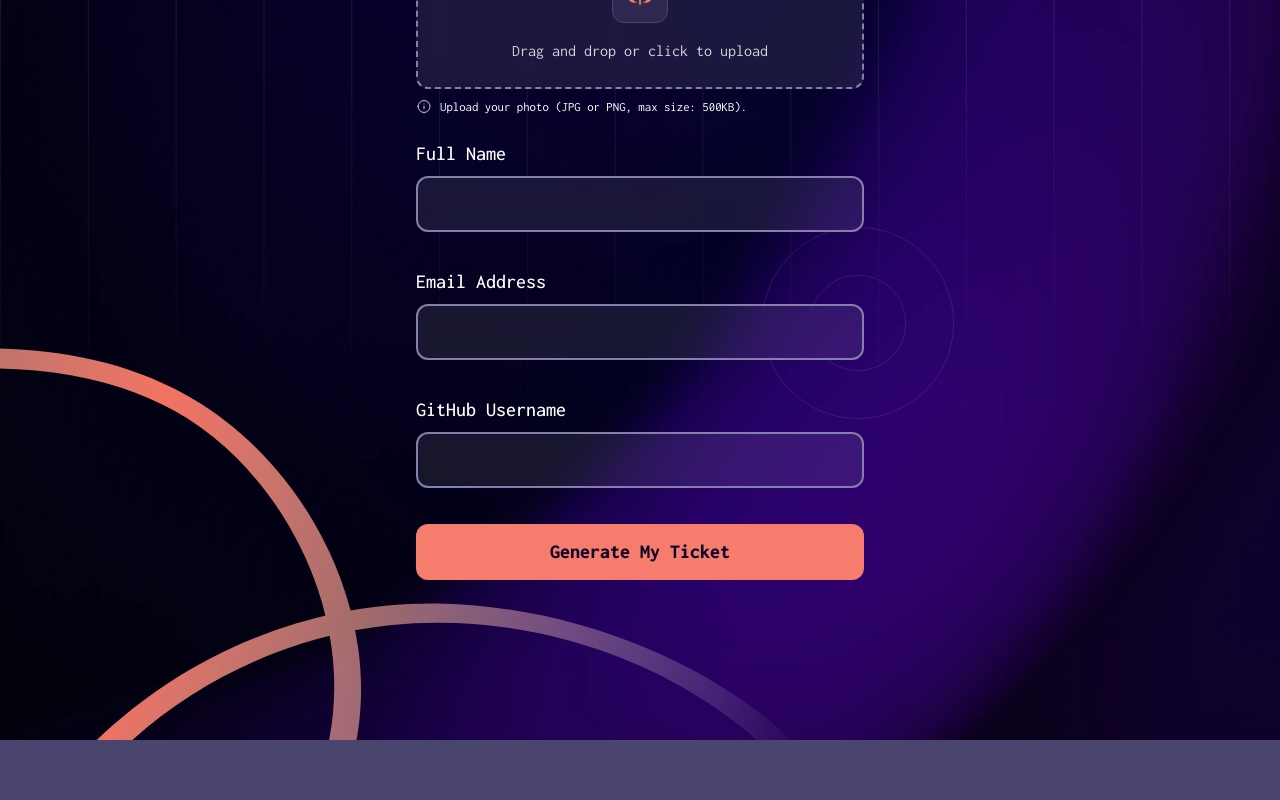
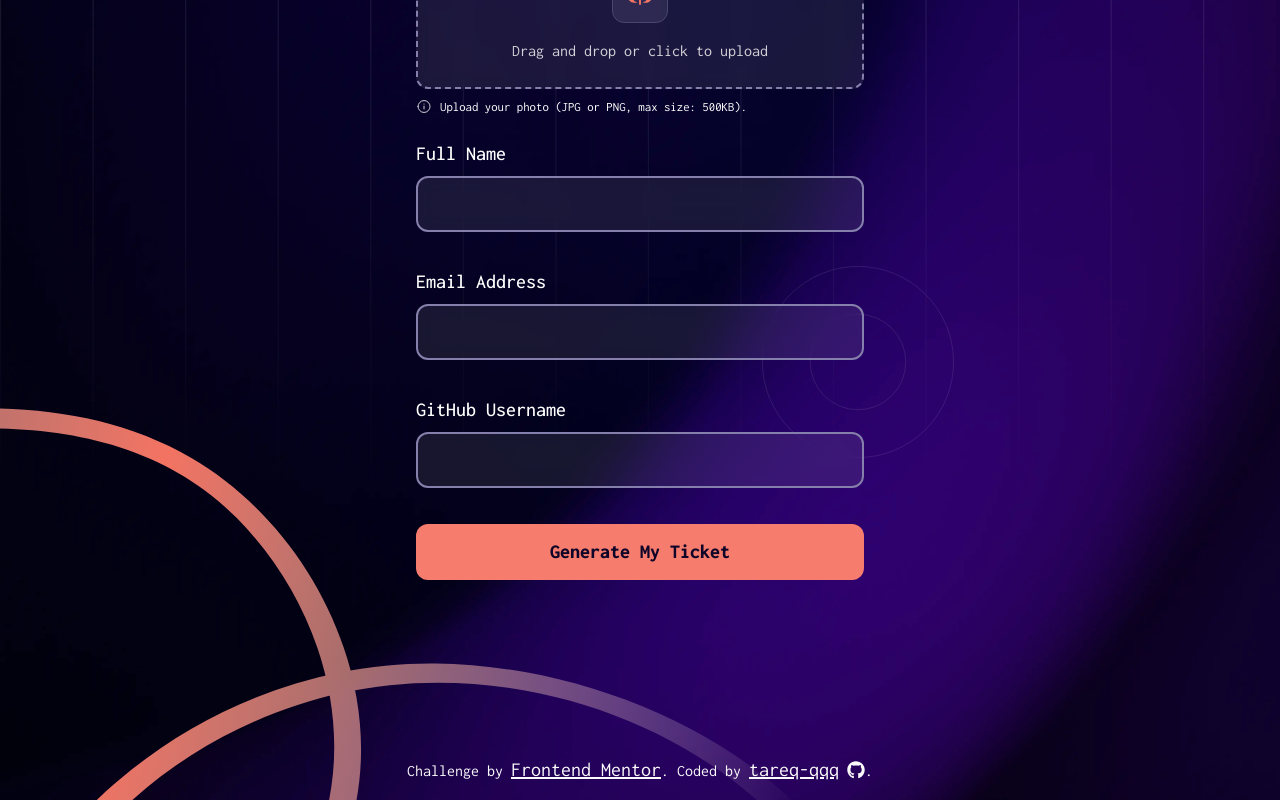
Before and after one commit to tareq-qqq/frontend-mentor-conference-ticket-generator, a React (Vite) app: page / in a window 1280 px wide. Shown: the part 370-1170 px from the top of the page. Before the commit the page ends 1110 px from the top, so only its background shows below. Built offline with nearby package versions, Linux system fonts and the light colour scheme.

Commit message:
Add fronted mentor footer

```diff
--- a/src/App.tsx
+++ b/src/App.tsx
@@ -1,6 +1,7 @@
 import { Outlet } from "react-router";
 import { useLocation } from "react-router";
 import Logo from "../assets/images/logo-full.svg";
+import FrontendMentorFooter from "./components/ui/FrontendMentorFooter";
 
 function App() {
   const location = useLocation();
@@ -12,6 +13,8 @@ function App() {
       <img src={Logo} className="mx-auto w-40 py-8 md:w-40 lg:pb-12" />
 
       <Outlet />
+
+      <FrontendMentorFooter />
     </main>
   );
 }
--- /dev/null
+++ b/src/components/ui/FrontendMentorFooter.tsx
@@ -0,0 +1,36 @@
+function FrontendMentorFooter() {
+  return (
+    <div className="mx-auto max-w-xl p-4 text-center text-neutral-50">
+      Challenge by{" "}
+      <a
+        className="text-xl underline transition-all hover:text-orange-500"
+        href="https://www.frontendmentor.io?ref=challenge"
+        target="_blank"
+      >
+        Frontend Mentor
+      </a>
+      . Coded by{" "}
+      <span className="group inline-flex items-center gap-2 text-xl underline">
+        <a
+          href="https://github.com/tareq-qqq"
+          className="transition-all hover:text-orange-500"
+          target="_blank"
+        >
+          tareq-qqq
+        </a>
+        <svg
+          width="18"
+          height="18"
+          xmlns="http://www.w3.org/2000/svg"
+          viewBox="0 0 496 512"
+          className="fill-neutral-50 group-hover:fill-orange-500"
+        >
+          <path d="M165.9 397.4c0 2-2.3 3.6-5.2 3.6-3.3 .3-5.6-1.3-5.6-3.6 0-2 2.3-3.6 5.2-3.6 3-.3 5.6 1.3 5.6 3.6zm-31.1-4.5c-.7 2 1.3 4.3 4.3 4.9 2.6 1 5.6 0 6.2-2s-1.3-4.3-4.3-5.2c-2.6-.7-5.5 .3-6.2 2.3zm44.2-1.7c-2.9 .7-4.9 2.6-4.6 4.9 .3 2 2.9 3.3 5.9 2.6 2.9-.7 4.9-2.6 4.6-4.6-.3-1.9-3-3.2-5.9-2.9zM244.8 8C106.1 8 0 113.3 0 252c0 110.9 69.8 205.8 169.5 239.2 12.8 2.3 17.3-5.6 17.3-12.1 0-6.2-.3-40.4-.3-61.4 0 0-70 15-84.7-29.8 0 0-11.4-29.1-27.8-36.6 0 0-22.9-15.7 1.6-15.4 0 0 24.9 2 38.6 25.8 21.9 38.6 58.6 27.5 72.9 20.9 2.3-16 8.8-27.1 16-33.7-55.9-6.2-112.3-14.3-112.3-110.5 0-27.5 7.6-41.3 23.6-58.9-2.6-6.5-11.1-33.3 2.6-67.9 20.9-6.5 69 27 69 27 20-5.6 41.5-8.5 62.8-8.5s42.8 2.9 62.8 8.5c0 0 48.1-33.6 69-27 13.7 34.7 5.2 61.4 2.6 67.9 16 17.7 25.8 31.5 25.8 58.9 0 96.5-58.9 104.2-114.8 110.5 9.2 7.9 17 22.9 17 46.4 0 33.7-.3 75.4-.3 83.6 0 6.5 4.6 14.4 17.3 12.1C428.2 457.8 496 362.9 496 252 496 113.3 383.5 8 244.8 8zM97.2 352.9c-1.3 1-1 3.3 .7 5.2 1.6 1.6 3.9 2.3 5.2 1 1.3-1 1-3.3-.7-5.2-1.6-1.6-3.9-2.3-5.2-1zm-10.8-8.1c-.7 1.3 .3 2.9 2.3 3.9 1.6 1 3.6 .7 4.3-.7 .7-1.3-.3-2.9-2.3-3.9-2-.6-3.6-.3-4.3 .7zm32.4 35.6c-1.6 1.3-1 4.3 1.3 6.2 2.3 2.3 5.2 2.6 6.5 1 1.3-1.3 .7-4.3-1.3-6.2-2.2-2.3-5.2-2.6-6.5-1zm-11.4-14.7c-1.6 1-1.6 3.6 0 5.9 1.6 2.3 4.3 3.3 5.6 2.3 1.6-1.3 1.6-3.9 0-6.2-1.4-2.3-4-3.3-5.6-2z" />
+        </svg>{" "}
+      </span>
+      .
+    </div>
+  );
+}
+
+export default FrontendMentorFooter;
```
